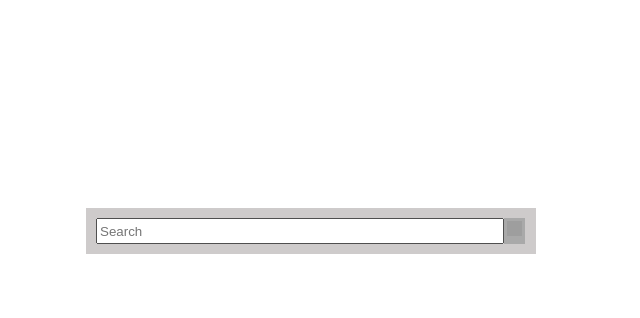
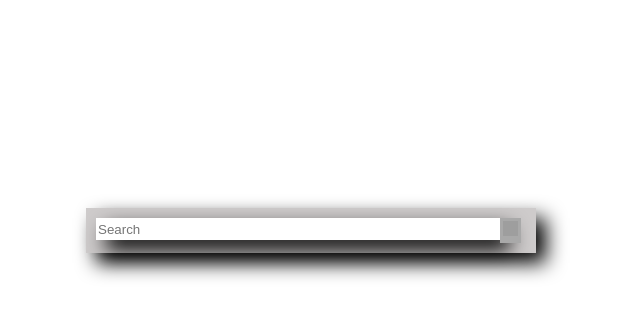
Before and after one commit to Guhan1943/search-bar--using-html-and-css, a plain HTML site: page index.html in a window 1280 px wide. In both pictures the pointer is over the element 433 px from the left and 231 px from the top of the page. Shown: the whole page, without its empty margins (122-762 px from the left). Drawn offline with Linux system fonts and the light colour scheme; grey boxes are pictures that could not be loaded.

Commit message:
Update style.css

```diff
--- a/style.css
+++ b/style.css
@@ -12,11 +12,28 @@ img{
     left: 200px;
     display: flex;
     background-color: rgb(206, 203, 203);
+    transition: 0.5s;
+}
+.container:hover{
+    box-shadow: 10px 10px 20px black;
+
 }
 input{
+    border: none;
     height: 20px;
     width: 400px;
+    transition: 0.5s;
+}
+input:hover{
+    box-shadow: 10px 10px 20px black;
+}
+a{
+    height: 22px;
 }
 .image{
     background-color: darkgray;
+    transition: 0.5s;
 }
+.image:hover{
+    box-shadow: 5px 5px 10px black;
+}
```
